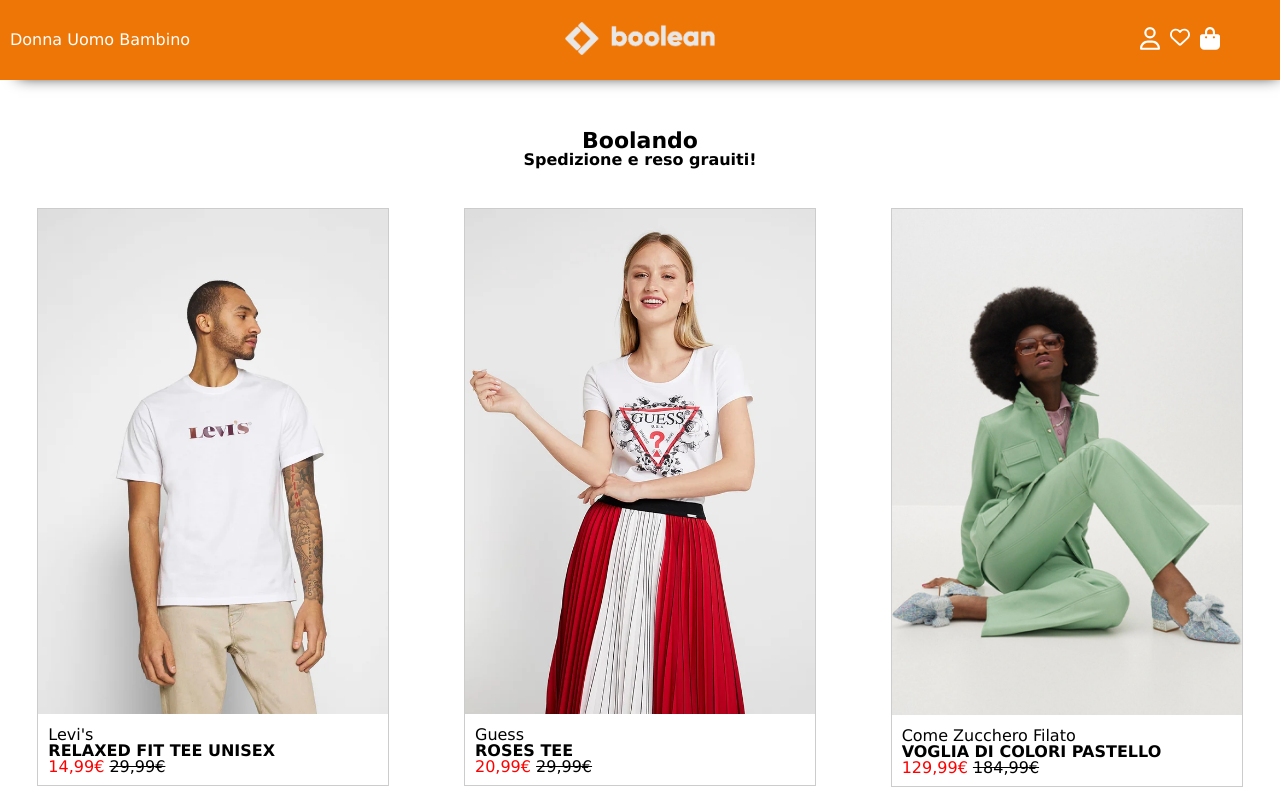
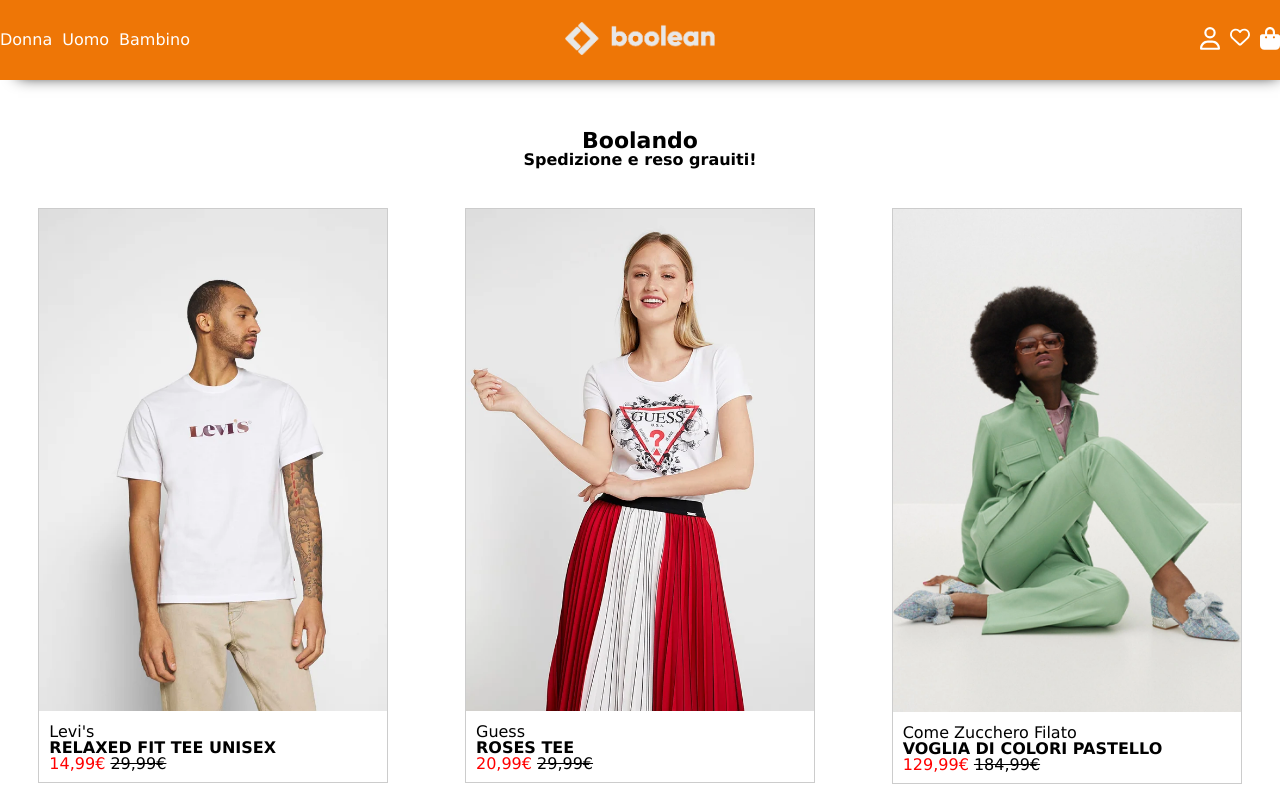
Before and after one commit to elijahit/html-css-boolando, a plain HTML site: page index.html in a window 1280 px wide. Shown: the top 800 px of the page. Drawn offline with Linux system fonts and the light colour scheme.

Commit message:
FIX: Aggiunte correzione da Gianluca in lezione

```diff
--- a/index.html
+++ b/index.html
@@ -13,14 +13,16 @@
     <!-- HEADER START -->
     <header>
       <div class="container">
-        <div class="row">
-          <div class="col-12">
-            <div class="header_wrapper">
+        <div class="row header_wrapper">
           <nav class="main_navigation" , aria-label="principale">
             <ul>
               <li>
                 <a href="#">Donna</a>
+              </li>
+              <li>
                 <a href="#">Uomo</a>
+              </li>
+              <li>
                 <a href="#">Bambino</a>
               </li>
             </ul>
@@ -47,8 +49,6 @@
                 </svg></a></li>
             </ul>
           </nav>
-            </div>
-          </div>
         </div>
       </div>
     </header>
--- a/styles/app.css
+++ b/styles/app.css
@@ -90,6 +90,7 @@ video {
   font-size: 100%;
   font-family: Verdana, Geneva, Tahoma, sans-serif;
   vertical-align: baseline;
+  box-sizing: border-box;
 }
 
 /* HTML5 display-role reset for older browsers */
@@ -174,14 +175,19 @@ header {
 }
 
 .header_wrapper {
-  display: flex;
   height: 80px;
   align-items: center;
 }
 
 .header_wrapper .main_navigation {
-  width: 200px;
+  flex: 1 1 0;
   text-align: center;
+}
+
+.header_wrapper .main_navigation ul {
+  display: flex;
+  justify-content: start;
+  column-gap: 10px;
 }
 
 .header_wrapper .main_navigation ul li a {
@@ -198,12 +204,12 @@ header {
 }
 
 .header_wrapper .secondary_navigation {
-  width: 200px;
+  flex: 1 1 0;
 }
 
 .header_wrapper .secondary_navigation ul {
   display: flex;
-  justify-content: center;
+  justify-content: end;
   column-gap: 10px;
 }
 
```
Lines whose indentation alone changed are shown as unchanged.
